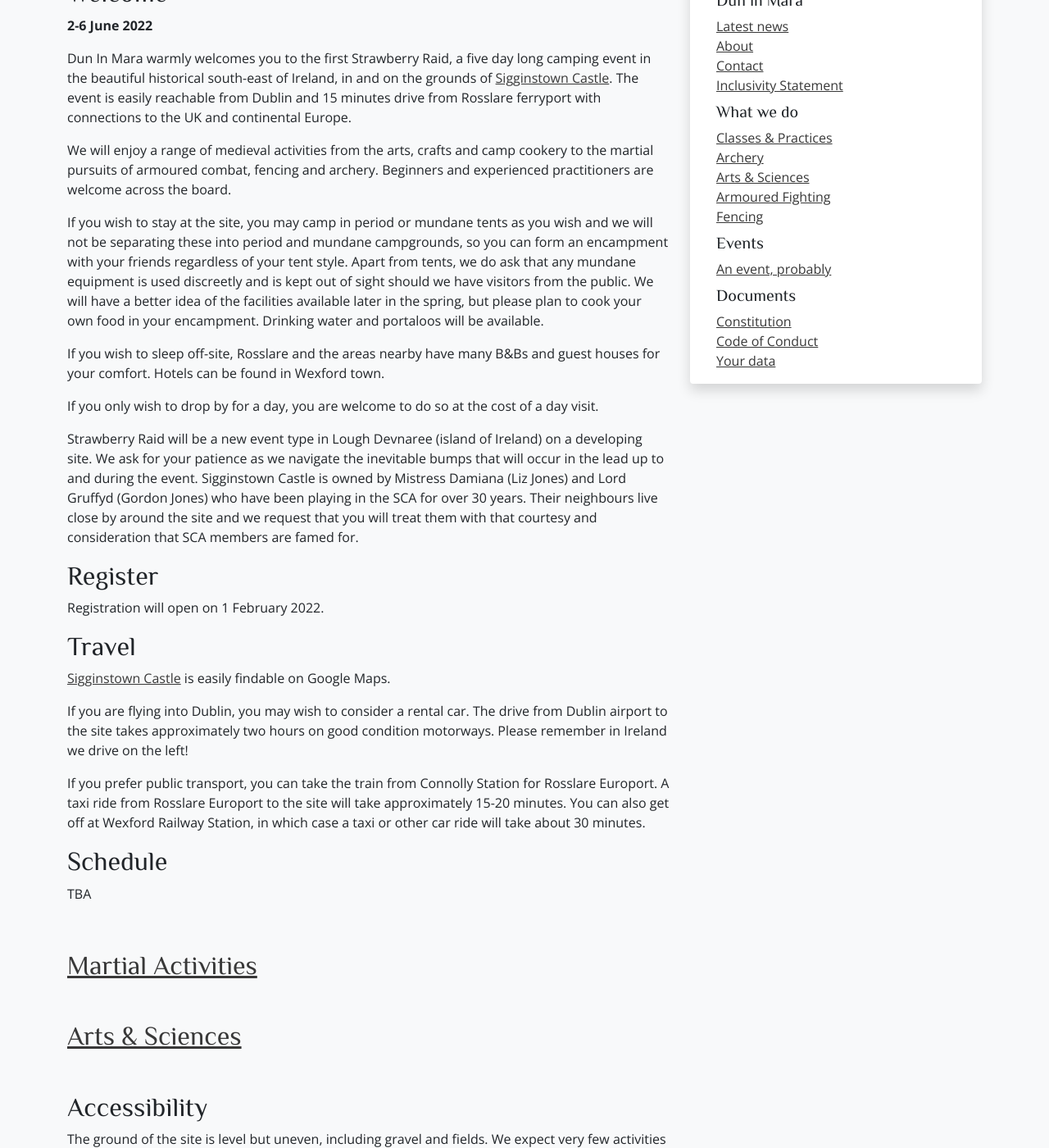
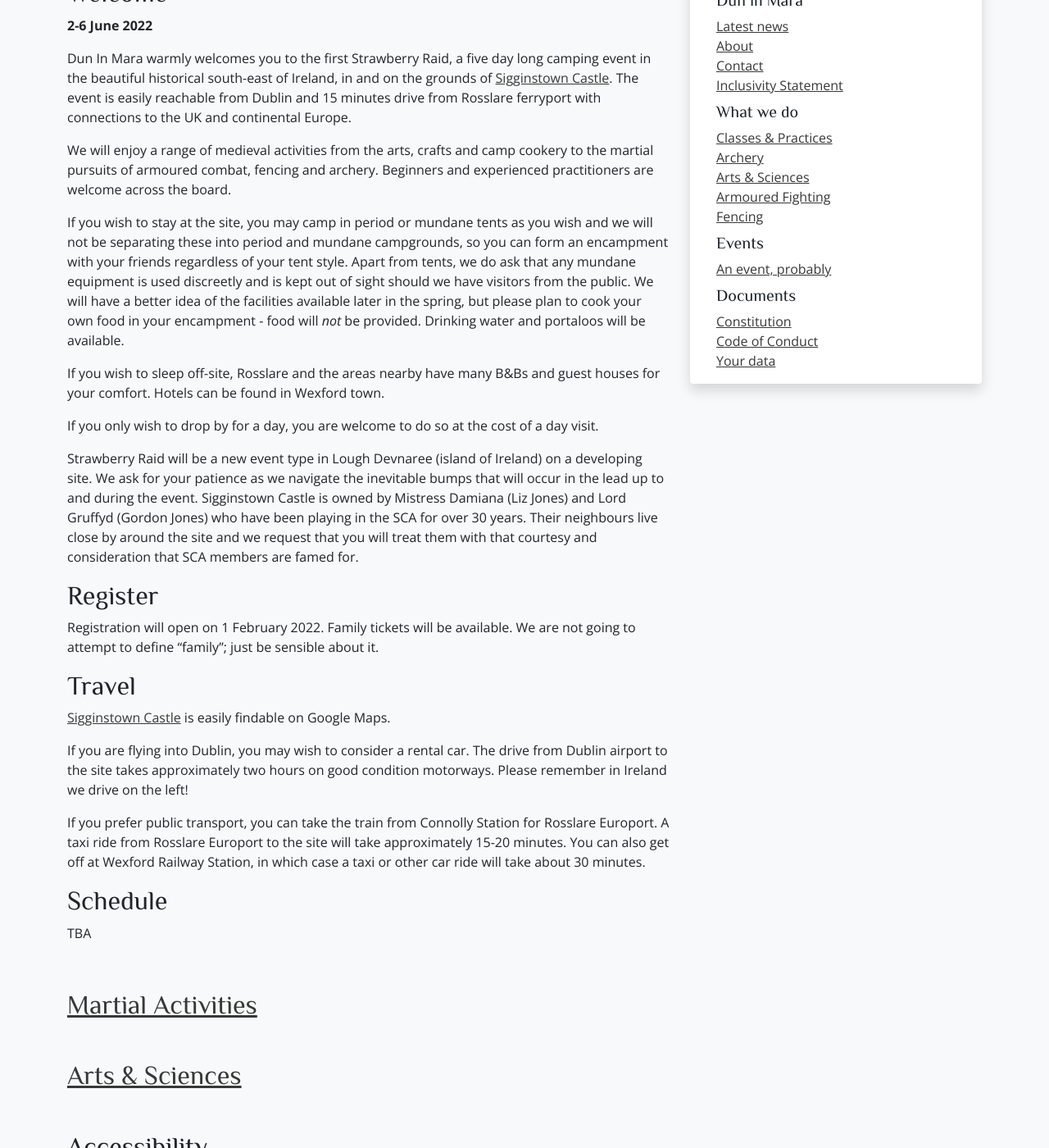
Before and after one commit to drachenwald/dun-in-mara, a Jekyll site: the page built from events/2022/strawberry-raid/index.md, in a window 1280 px wide and 1400 px high, scrolled down 301 px. Shown: the whole window at 82% size. Built offline with Jekyll 4.4.1, drawn with Linux system fonts in a browser that asks for light colours; comment, search, counter and statistics services are not loaded; some of the changed text lies outside the part shown.

Commit message:
Update index.md

```diff
--- a/events/2022/strawberry-raid/index.md
+++ b/events/2022/strawberry-raid/index.md
@@ -12,7 +12,7 @@
 
 We will enjoy a range of medieval activities from the arts, crafts and camp cookery to the martial pursuits of armoured combat, fencing and archery. Beginners and experienced practitioners are welcome across the board.
 
-If you wish to stay at the site, you may camp in period or mundane tents as you wish and we will not be separating these into period and mundane campgrounds, so you can form an encampment with your friends regardless of your tent style. Apart from tents, we do ask that any mundane equipment is used discreetly and is kept out of sight should we have visitors from the public. We will have a better idea of the facilities available later in the spring, but please plan to cook your own food in your encampment. Drinking water and portaloos will be available.
+If you wish to stay at the site, you may camp in period or mundane tents as you wish and we will not be separating these into period and mundane campgrounds, so you can form an encampment with your friends regardless of your tent style. Apart from tents, we do ask that any mundane equipment is used discreetly and is kept out of sight should we have visitors from the public. We will have a better idea of the facilities available later in the spring, but please plan to cook your own food in your encampment - food will _not_ be provided. Drinking water and portaloos will be available.
 
 If you wish to sleep off-site, Rosslare and the areas nearby have many B&Bs and guest houses for your comfort. Hotels can be found in Wexford town.
 
@@ -23,7 +23,7 @@
 
 ## Register
 
-Registration will open on 1 February 2022.
+Registration will open on 1 February 2022. Family tickets will be available. We are not going to attempt to define "family"; just be sensible about it.
 
 ## Travel
 
@@ -45,7 +45,7 @@
 
 ## Accessibility
 
-The ground of the site is level but uneven, including gravel and fields. We expect very few activities to take place inside the castle itself, but for those that do, the building is a restored period tower house with narrow steep stairs and small rooms. The stairs have handrails installed. Any activities inside the tower are likely to take place in the first two floors.
+The ground of the site is level but uneven, including gravel and fields. We expect very few activities to take place inside the castle itself, but for those that do, the building is a restored period tower house with narrow steep stairs and small rooms. The stairs have handrails installed. Any activities inside the tower are likely to take place in the first two floors. Portaloos are the only available toilets on the site. Tents for anyone with mobility issues can be placed closer to paths and access ways; please contact the camping coordinator Aodh Ó Siadhail at <a href="mailto:aodhosiadhail@gmail.com">aodhosiadhail@gmail.com</a> to let him know in advance.
 
 
 ## COVID-19
```
Also changed, not shown: other parts of events/2022/strawberry-raid/index.md (+4 -2 lines).
